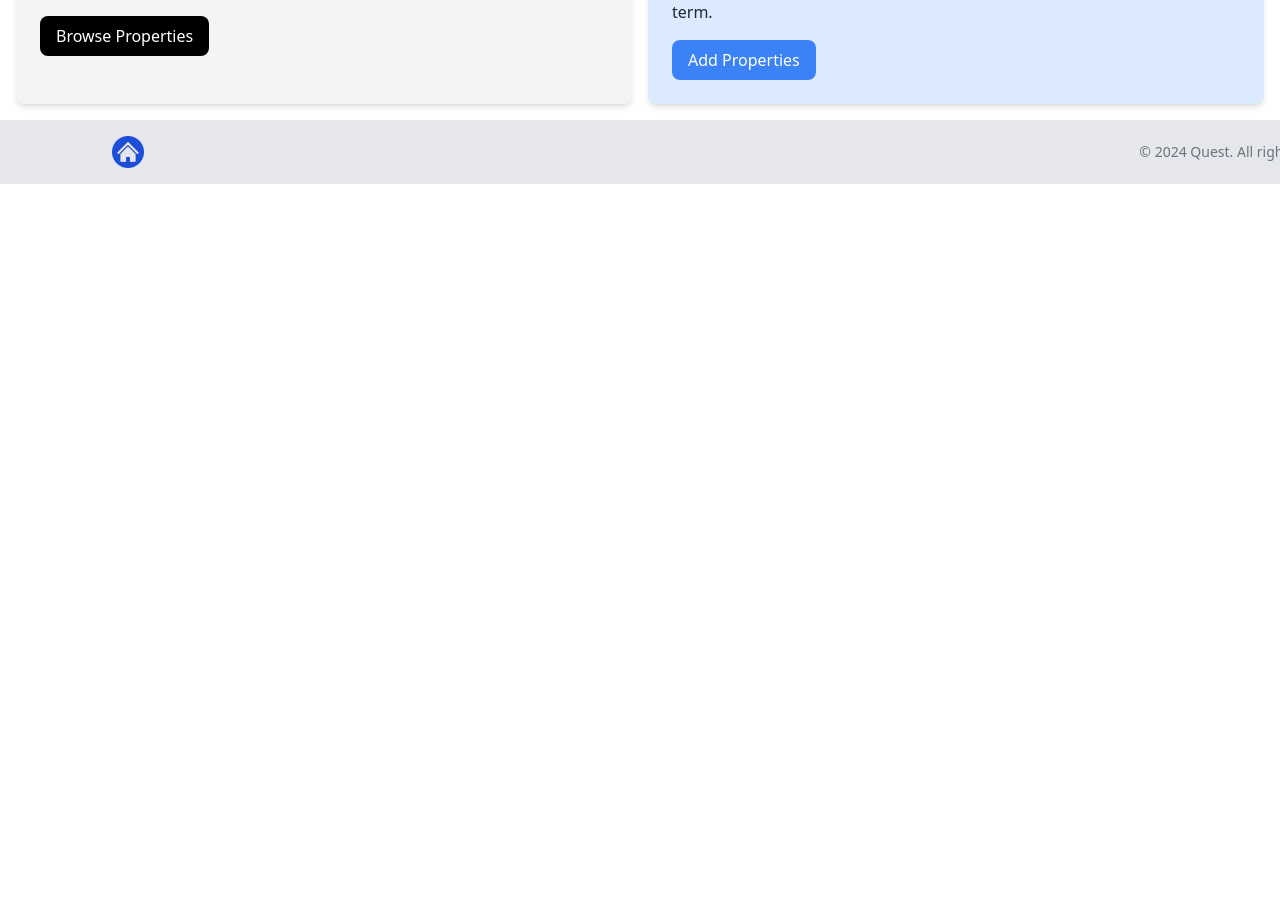
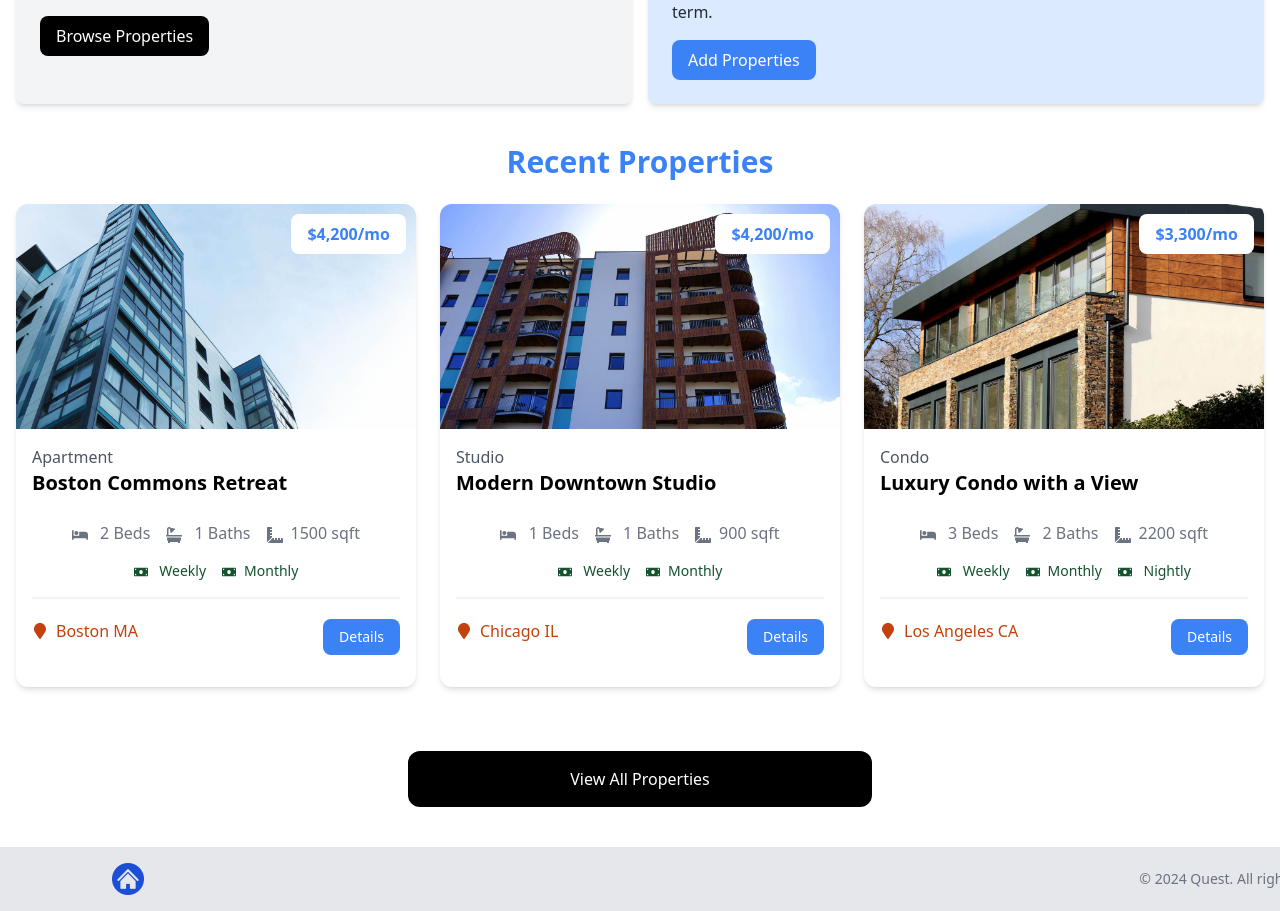
Before and after one commit to Shubhofficial1/quest, a Next.js app: page / in a window 1280 px wide. Shown: the part 541-1452 px from the top of the page. Before the commit the page ends 800 px from the top, so only its background shows below. Built offline with nearby package versions, Linux system fonts and the light colour scheme.

Commit message:
Home Property Listing

```diff
--- a/app/page.jsx
+++ b/app/page.jsx
@@ -1,12 +1,14 @@
 import React from "react";
 import Hero from "../components/Hero";
 import InfoBoxes from "../components/InfoBoxes";
+import HomeProperties from "@/components/HomeProperties";
 
 const HomePage = () => {
   return (
     <>
       <Hero />
       <InfoBoxes />
+      <HomeProperties />
     </>
   );
 };
--- /dev/null
+++ b/components/HomeProperties.jsx
@@ -0,0 +1,36 @@
+import properties from "@/properties.json";
+import PropertyCard from "./PropertyCard";
+import Link from "next/link";
+
+const HomeProperties = () => {
+  const recentProperties = properties
+    .sort(() => Math.random() - Math.random())
+    .slice(0, 3);
+
+  return (
+    <>
+      <section className="px-4 py-6">
+        <div className="m-auto container-xl lg:container">
+          <h2 className="mb-6 text-3xl font-bold text-center text-blue-500">
+            Recent Properties
+          </h2>
+          <div className="grid grid-cols-1 gap-6 md:grid-cols-3">
+            {recentProperties.map((property) => (
+              <PropertyCard key={property._id} property={property} />
+            ))}
+          </div>
+        </div>
+      </section>
+      <section className="max-w-lg px-6 m-auto my-10">
+        <Link
+          href="/properties"
+          className="block px-6 py-4 text-center text-white bg-black rounded-xl hover:bg-gray-700"
+        >
+          View All Properties
+        </Link>
+      </section>
+    </>
+  );
+};
+
+export default HomeProperties;
```
